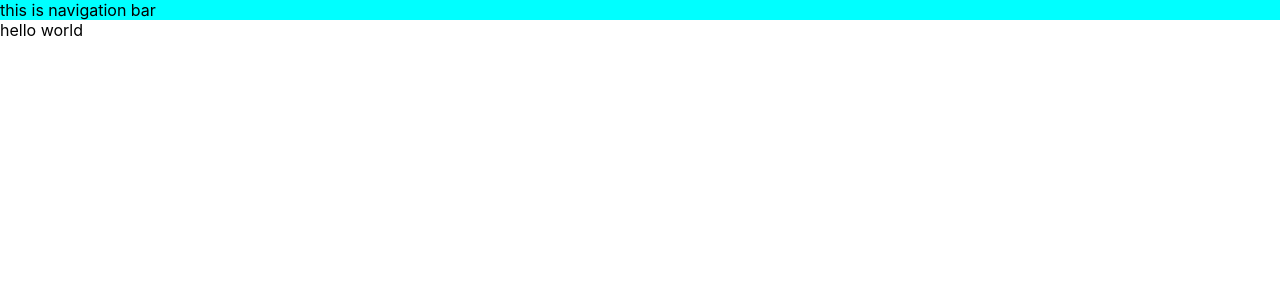
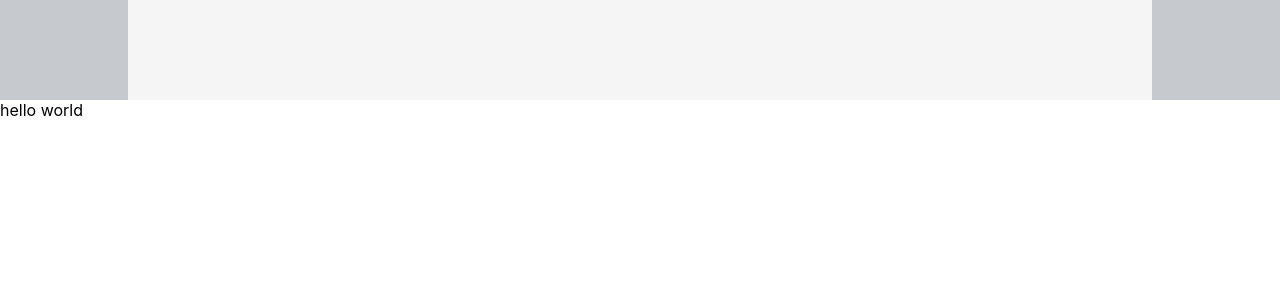
Before and after one commit to richcire/eric-yeon-page, a Next.js app: page / in a window 1280 px wide. Shown: the top 300 px of the page. Built offline with nearby package versions, Linux system fonts and the light colour scheme.

Commit message:
add navigation bar

```diff
--- a/public/components/NavBar.tsx
+++ b/public/components/NavBar.tsx
@@ -1,10 +1,24 @@
 import styled from "styled-components";
 
-const Container = styled.div`
+const Bar = styled.div`
   width: 100%;
-  background-color: aqua;
+  background-color: #c6cacf;
+  height: 100px;
+`;
+
+const NavContainer = styled.div`
+  margin: 0 auto;
+  display: flex;
+  height: 100%;
+  width: 100%;
+  max-width: 1024px;
+  background-color: whitesmoke;
 `;
 
 export default function NavBar() {
-  return <Container>this is navigation bar</Container>;
+  return (
+    <Bar>
+      <NavContainer></NavContainer>
+    </Bar>
+  );
 }
```
